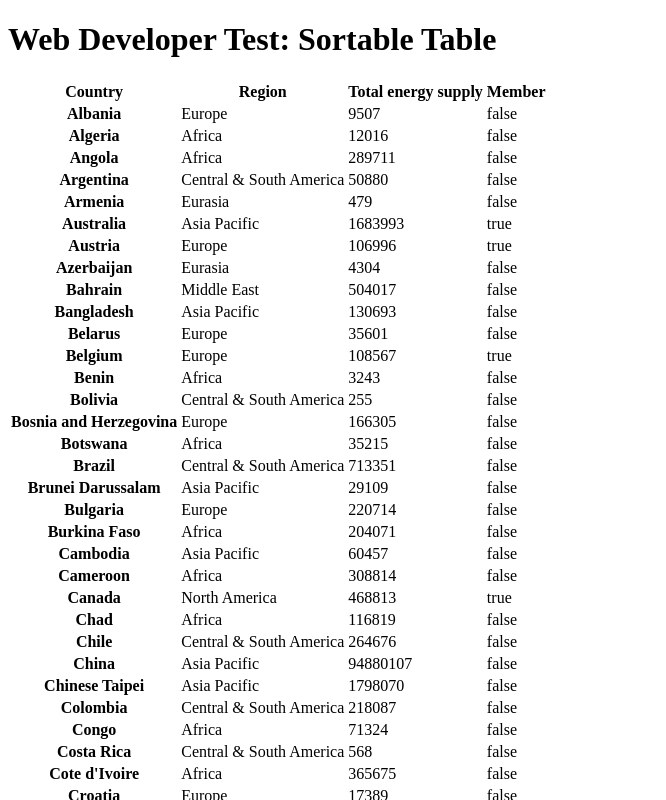
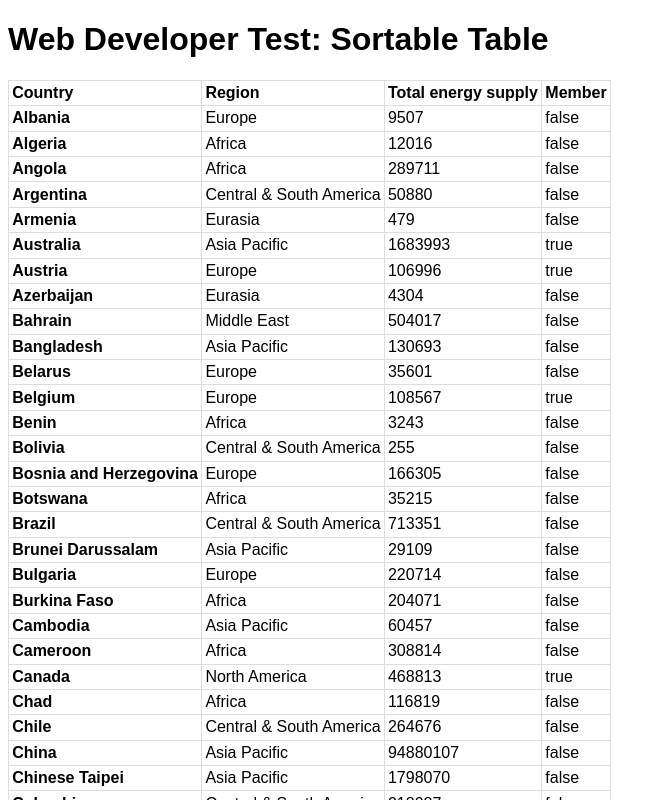
Before and after one commit to nmorduch/table-test, a Vue app: page / in a window 1280 px wide. Shown: the top 800 px of the page, without its empty margins (0-666 px from the left). Built offline with nearby package versions, Linux system fonts and the light colour scheme.

Commit message:
Add very basic table styling

```diff
--- a/src/assets/main.sass
+++ b/src/assets/main.sass
@@ -0,0 +1,9 @@
+body
+  font-family: sans-serif
+table
+  border-spacing: 0
+  border-collapse: collapse
+td, th
+  padding: 0.2rem
+  border: 1px solid #ddd
+  text-align: left
```
